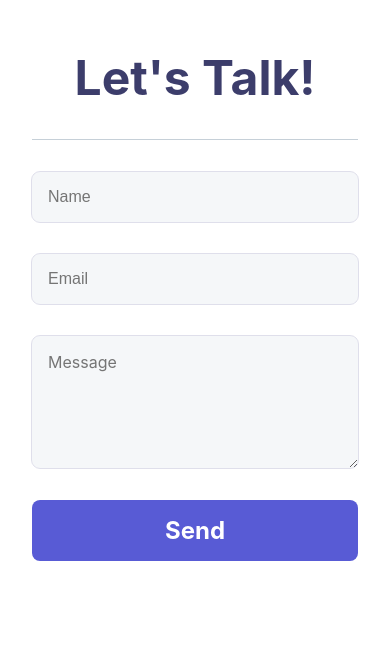
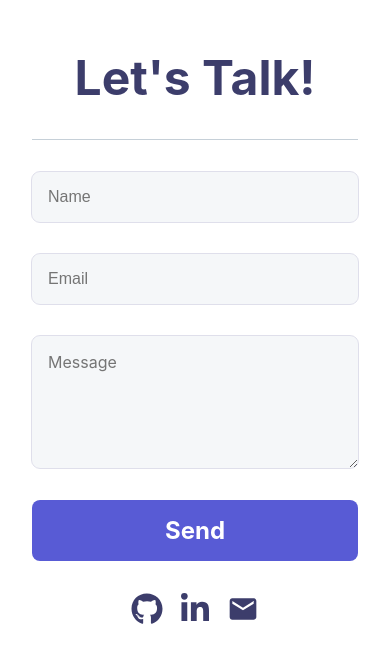
Before and after one commit to DamonGreenhalgh/portfolio, a React (Create React App) app: page / in a window 390 px wide. Shown: the part 2294-2956 px from the top of the page. Built offline with nearby package versions, Linux system fonts and the light colour scheme.

Commit message:
Fixed sidebar appearing in mobile view. Added socials tab next to contact section.

```diff
--- a/src/App.css
+++ b/src/App.css
@@ -253,14 +253,13 @@ p, h1, h2, h3, h4, h5 {
   animation: scroll-down 2s infinite cubic-bezier(0.645, 0.045, 0.355, 1);
 }
 
-.filler {
+.sidebar {
   position: absolute;
   z-index: -1;
   top: 90vh;
   height: calc(100% - 90vh);
   width: calc((100vw - var(--global-width)) / 2 + 8rem);
   min-width: 8rem;
-  /* background-color: var(--color-100); */
   background: linear-gradient(120deg, rgb(203, 228, 192), rgba(255,0,0,0) 80%),
               linear-gradient(210deg, rgb(206, 227, 201), rgba(255,0,0,0) 80%),
               linear-gradient(263deg, rgb(223, 224, 245), rgba(0,255,0,0) 80%),
@@ -293,7 +292,7 @@ p, h1, h2, h3, h4, h5 {
     flex-direction: column-reverse;
   }
 
-  .filler {
+  .sidebar {
     display: none;
   }
 
--- a/src/App.jsx
+++ b/src/App.jsx
@@ -129,7 +129,7 @@ function App() {
           </div>
         </div>
       </div>
-      <div className="filler" />
+      <div className="sidebar" />
       <About />
       <Projects updatePath={setPath} />
       <Contact />
--- a/src/components/Contact.css
+++ b/src/components/Contact.css
@@ -1,4 +1,5 @@
 .contact {
+    position: relative;
     scroll-snap-align: center;
     width: var(--global-width);
     margin: 0 auto;
@@ -62,6 +63,17 @@
     gap: 1rem;
 }
 
+.socials {
+    position: absolute;
+    display: flex;
+    flex-direction: column;
+    padding: 1rem;
+    gap: 1rem;
+    width: 4rem;
+    left: 1rem;
+    top: 6rem;
+}
+
 /* Phones */
 @media only screen and (max-device-width: 900px)  {
 
@@ -73,4 +85,12 @@
         flex-direction: column;
     }
 
+    .socials {
+        flex-direction: row;
+        justify-content: center;
+        top: calc(100% + 1rem);
+        left: 0;
+        width: 100%;
+    }
+
 }
--- a/src/components/Contact.jsx
+++ b/src/components/Contact.jsx
@@ -1,9 +1,20 @@
 import './Contact.css';
 import Divider from './Divider';
+import {
+    FaGithub,
+    FaLinkedinIn
+} from 'react-icons/fa';
+import { MdEmail } from 'react-icons/md';
+
 
 const Contact = () => {
     return (
         <form className="contact" action="https://public.herotofu.com/v1/5adb50a0-91ea-11ec-8462-6960be7ce578" method="post">
+            <div className="socials">
+                <a href="https://github.com/DamonGreenhalgh"><FaGithub size="2em" /></a>
+                <a href="https://www.linkedin.com/in/damon-greenhalgh-2a11b6191/" ><FaLinkedinIn size="2em" /></a>
+                <a href="mailto: damonligreenhalgh@gmail.com"><MdEmail size="2em" /></a>
+            </div>
             <h2 className="contact__header">Let's Talk!</h2>
             <Divider isHorizontal={true} />
             <div className="contact__row">
```
Also changed, not shown: 1 other file (tests, documents, lock files or other folders).
